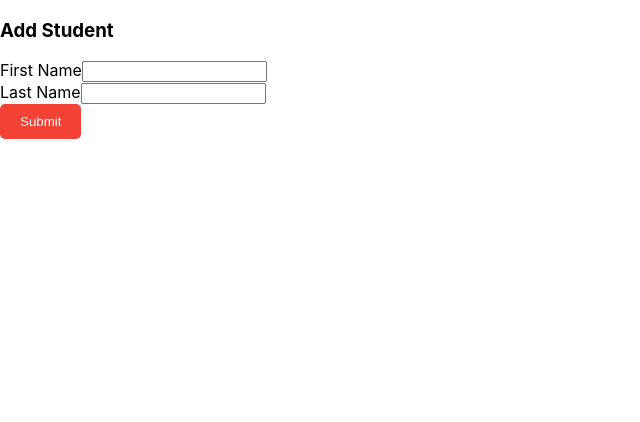
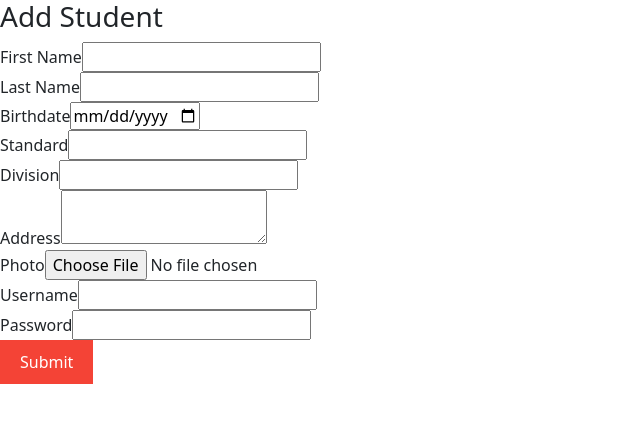
Before and after one commit to shubham14p3/school-management-pp, a React (Create React App) app: page /add-student in a window 1280 px wide. Shown: the top 422 px of the page, without its empty margins (0-640 px from the left). Built offline with nearby package versions, Linux system fonts and the light colour scheme.

Commit message:
Adding file

```diff
--- a/src/App.js
+++ b/src/App.js
@@ -1,4 +1,3 @@
-// App.js
 import React, { useState } from "react";
 import {
   BrowserRouter as Router,
@@ -80,6 +79,25 @@ const App = () => {
     setShowModal(true);
   };
 
+  const handleAddStudent = (formData) => {
+    const { username } = formData;
+
+    // Check if the username already exists in students, teacherStaff, or admins arrays
+    const allUsernames = [
+      ...students.map((student) => student.username),
+      ...teachingStaff.map((staff) => staff.username),
+      ...admins.map((admin) => admin.username),
+    ];
+
+    if (allUsernames.includes(username)) {
+      setModalTitle("Warning");
+      setModalMessage(
+        "Username already exists. Please choose a different one."
+      );
+      setShowModal(true);
+      return;
+    }
+  };
   return (
     <Router>
       <Routes>
@@ -130,15 +148,27 @@ const App = () => {
         />
 
         {/* Route for adding a student */}
-        <Route
+        {/* <Route
           path="/add-student"
           element={
             <AddStudentForm students={students} setStudents={setStudents} />
           }
           when={loggedIn && userType === "admin"}
+        /> */}
+        <Route
+          path="/add-student"
+          element={
+            <AddStudentForm
+              handleAddStudent={handleAddStudent}
+              existingUsernames={[
+                ...students.map((student) => student.username),
+                ...teachingStaff.map((staff) => staff.username),
+                ...admins.map((admin) => admin.username),
+              ]}
+            />
+          }
+          when={loggedIn && userType === "admin"}
         />
-
-        {/* Route for viewing student notices */}
         <Route
           path="/student-notice"
           element={<StudentNotice studentNotices={studentNotices} />}
--- a/src/component/AddStudentForm.js
+++ b/src/component/AddStudentForm.js
@@ -1,36 +1,56 @@
-// AddStudentForm.js
-import React, { useState } from 'react';
+import React, { useState } from "react";
 
 const AddStudentForm = ({ handleAddStudent }) => {
   const [formData, setFormData] = useState({
-    firstName: '',
-    lastName: '',
-    birthdate: '',
-    standard: '',
-    division: '',
-    address: '',
-    photo: '',
+    firstName: "",
+    lastName: "",
+    birthdate: "",
+    standard: "",
+    division: "",
+    address: "",
+    photo: "",
+    username: "",
+    password: "",
   });
 
   const handleChange = (e) => {
-    const { name, value } = e.target;
+    const { name, value, type } = e.target;
+
+    // Handle file validation for photo field
+    if (type === "file" && name === "photo") {
+      const file = e.target.files[0];
+      const validTypes = ["image/jpeg", "image/png"];
+      if (file && !validTypes.includes(file.type)) {
+        // Invalid file type, reset the input value
+        e.target.value = "";
+        setFormData({ ...formData, [name]: "" });
+        alert("Please select a valid image file (jpg, jpeg, or png).");
+        return;
+      }
+    }
+
     setFormData({ ...formData, [name]: value });
   };
-
   const handleSubmit = (e) => {
     e.preventDefault();
     handleAddStudent(formData);
     // Clear form fields after submission
     setFormData({
-      firstName: '',
-      lastName: '',
-      birthdate: '',
-      standard: '',
-      division: '',
-      address: '',
-      photo: '',
+      firstName: "",
+      lastName: "",
+      birthdate: "",
+      standard: "",
+      division: "",
+      address: "",
+      photo: "",
+      username: "",
+      password: "",
     });
   };
+
+  // Validation functions
+  const isAlphaOnly = (input) => /^[A-Za-z]+$/.test(input);
+  const isFutureDate = (date) => new Date(date) > new Date();
 
   return (
     <div>
@@ -44,6 +64,10 @@ const AddStudentForm = ({ handleAddStudent }) => {
             name="firstName"
             value={formData.firstName}
             onChange={handleChange}
+            required
+            minLength={3}
+            maxLength={10}
+            pattern="^[A-Za-z]+$"
           />
         </div>
         <div>
@@ -54,9 +78,89 @@ const AddStudentForm = ({ handleAddStudent }) => {
             name="lastName"
             value={formData.lastName}
             onChange={handleChange}
+            required
+            minLength={3}
+            maxLength={10}
+            pattern="^[A-Za-z]+$"
           />
         </div>
-        {/* Add other form fields as required */}
+        <div>
+          <label htmlFor="birthdate">Birthdate</label>
+          <input
+            type="date"
+            id="birthdate"
+            name="birthdate"
+            value={formData.birthdate}
+            onChange={handleChange}
+            required
+            max={new Date().toISOString().split("T")[0]} // Restricts future dates
+          />
+        </div>
+        <div>
+          <label htmlFor="standard">Standard</label>
+          <input
+            type="text"
+            id="standard"
+            name="standard"
+            value={formData.standard}
+            onChange={handleChange}
+            required
+          />
+        </div>
+        <div>
+          <label htmlFor="division">Division</label>
+          <input
+            type="text"
+            id="division"
+            name="division"
+            value={formData.division}
+            onChange={handleChange}
+            required
+          />
+        </div>
+        <div>
+          <label htmlFor="address">Address</label>
+          <textarea
+            id="address"
+            name="address"
+            value={formData.address}
+            onChange={handleChange}
+            required
+          />
+        </div>
+        <div>
+          <label htmlFor="photo">Photo</label>
+          <input
+            type="file"
+            id="photo"
+            name="photo"
+            accept="image/*"
+            onChange={handleChange}
+            required
+          />
+        </div>
+        <div>
+          <label htmlFor="username">Username</label>
+          <input
+            type="text"
+            id="username"
+            name="username"
+            value={formData.username}
+            onChange={handleChange}
+            required
+          />
+        </div>
+        <div>
+          <label htmlFor="password">Password</label>
+          <input
+            type="password"
+            id="password"
+            name="password"
+            value={formData.password}
+            onChange={handleChange}
+            required
+          />
+        </div>
         <button type="submit">Submit</button>
       </form>
     </div>
--- a/src/component/LogoutModal.css
+++ b/src/component/LogoutModal.css
@@ -11,3 +11,13 @@
 .modal-footer {
   justify-content: space-between;
 }
+
+/* LogoutModal.css */
+.modal-header {
+  text-align: center;
+}
+
+.modal-footer {
+  display: flex;
+  justify-content: space-between;
+}
--- a/src/component/ViewStudents.js
+++ b/src/component/ViewStudents.js
@@ -1,18 +1,54 @@
-// ViewStudents.js
-import React from 'react';
+import React from "react";
 
-const ViewStudents = ({ students, handleDeleteStudent }) => {
+const ViewStudents = ({ students }) => {
   return (
     <div>
       <h3>View Students</h3>
-      <ul>
-        {students.map((student) => (
-          <li key={student.id}>
-            {student.firstName} {student.lastName}
-            <button onClick={() => handleDeleteStudent(student.id)}>Delete</button>
-          </li>
-        ))}
-      </ul>
+      <table className="table table-bordered">
+        <thead>
+          <tr>
+            <th>ID</th>
+            <th>Username</th>
+            <th>Password</th>
+            <th>First Name</th>
+            <th>Last Name</th>
+            <th>Birthdate</th>
+            <th>Standard</th>
+            <th>Division</th>
+            <th>Address</th>
+            <th>Photo</th>
+          </tr>
+        </thead>
+        <tbody>
+          {students.map((student) => (
+            <tr key={student.id}>
+              <td>{student.id}</td>
+              <td>{student.username}</td>
+              <td>{/* Show password in password format */}
+                <input
+                  type="password"
+                  value={student.password}
+                  disabled
+                />
+              </td>
+              <td>{student.firstName}</td>
+              <td>{student.lastName}</td>
+              <td>{student.birthdate}</td>
+              <td>{student.standard}</td>
+              <td>{student.division}</td>
+              <td>{student.address}</td>
+              <td>
+                {/* Display student photo */}
+                <img
+                  src={student.photo}
+                  alt={`${student.firstName} ${student.lastName}`}
+                  style={{ width: "50px", height: "50px" }}
+                />
+              </td>
+            </tr>
+          ))}
+        </tbody>
+      </table>
     </div>
   );
 };
--- a/src/index.js
+++ b/src/index.js
@@ -2,6 +2,7 @@ import React from "react";
 import ReactDOM from "react-dom/client";
 import "./index.css";
 import App from "./App";
+import 'bootstrap/dist/css/bootstrap.min.css';
 
 const root = ReactDOM.createRoot(document.getElementById("root"));
 root.render(<App />);
```
Lines whose indentation alone changed are shown as unchanged.
